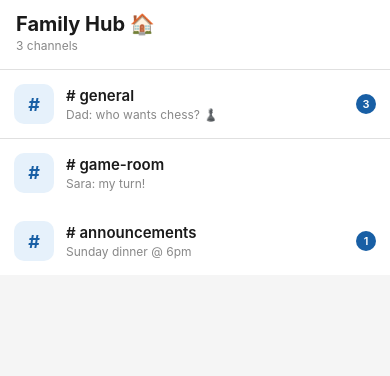
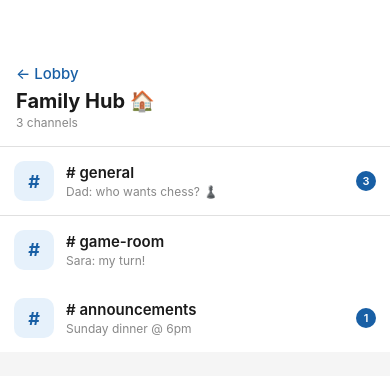
Before and after one commit to HaciyevAlik/Game-app, a React Native app: screen / in a window 390 px wide. Shown: the top 376 px of the page. Built offline with nearby package versions, Linux system fonts and the light colour scheme.

Commit message:
Lobby back button added

```diff
--- a/app.json
+++ b/app.json
@@ -15,6 +15,7 @@
       "supportsTablet": true
     },
     "android": {
+      "softwareKeyboardLayoutMode": "pan",
       "adaptiveIcon": {
         "backgroundColor": "#E6F4FE",
         "foregroundImage": "./assets/android-icon-foreground.png",
--- a/modules/messaging/index.js
+++ b/modules/messaging/index.js
@@ -1,10 +1,13 @@
+import { SafeAreaProvider } from 'react-native-safe-area-context';
 import { AuthProvider } from '../../shared/AuthContext';
 import ChannelListScreen from './screens/ChannelListScreen';
 
-export default function MessagingModule() {
+export default function MessagingModule({ navigation }) {
   return (
-    <AuthProvider>
-      <ChannelListScreen />
-    </AuthProvider>
+    <SafeAreaProvider>
+      <AuthProvider>
+        <ChannelListScreen navigation={navigation} />
+      </AuthProvider>
+    </SafeAreaProvider>
   );
 }
--- a/modules/messaging/screens/ChannelListScreen.jsx
+++ b/modules/messaging/screens/ChannelListScreen.jsx
@@ -11,19 +11,13 @@ const CHANNELS = [
   { id: 'announcements', name: 'announcements', lastMessage: 'Sunday dinner @ 6pm', unread: 1 },
 ];
 
-export default function ChannelListScreen() {
+export default function ChannelListScreen({navigation}) {
   const [activeChannel, setActiveChannel] = useState(null);
 
   if (activeChannel) {
   return (
     <View style={{ flex: 1 }}>
-        <TouchableOpacity
-          style={styles.backButton}
-          onPress={() => setActiveChannel(null)}
-        >
-          <Text style={styles.backText}>← Back</Text>
-        </TouchableOpacity>
-        <ChatScreen channelId={activeChannel} />
+      <ChatScreen channelId={activeChannel} onBack={() => setActiveChannel(null)} />
     </View>
   );
 }
@@ -31,6 +25,9 @@ export default function ChannelListScreen() {
   return (
     <SafeAreaView style={styles.container}>
       <View style={styles.header}>
+  <TouchableOpacity onPress={() => navigation.goBack()}>
+    <Text style={styles.backText}>← Lobby</Text>
+  </TouchableOpacity>
   <Text style={styles.headerTitle}>Family Hub 🏠</Text>
   <Text style={styles.headerSub}>{CHANNELS.length} channels</Text>
 </View>
@@ -70,7 +67,7 @@ const styles = StyleSheet.create({
   header: {
     backgroundColor: '#fff',
   padding: 16,
-    paddingTop: 12,
+  paddingTop: 64,
   borderBottomWidth: 0.5,
   borderBottomColor: '#e0e0e0',
   },
@@ -100,12 +97,10 @@ const styles = StyleSheet.create({
   },
   badgeText: { color: '#fff', fontSize: 11, fontWeight: '600' },
   separator: { height: 0.5, backgroundColor: '#e0e0e0' },
-  backButton: {
-    backgroundColor: '#fff',
-    paddingTop: 52, paddingBottom: 12,
-    paddingHorizontal: 16,
-    borderBottomWidth: 0.5,
-    borderBottomColor: '#e0e0e0',
+  backText: {
+  fontSize: 15,
+  color: '#185FA5',
+  fontWeight: '500',
+  marginBottom: 6,
 },
-  backText: { fontSize: 15, color: '#185FA5', fontWeight: '500' },
 });
--- a/modules/messaging/screens/ChatScreen.jsx
+++ b/modules/messaging/screens/ChatScreen.jsx
@@ -1,11 +1,13 @@
-import { useState, useEffect, useRef } from 'react';
+import { useState, useRef } from 'react';
 import {
   View, Text, FlatList, TextInput,
   TouchableOpacity, StyleSheet, KeyboardAvoidingView, Platform
 } from 'react-native';
+import { useSafeAreaInsets } from 'react-native-safe-area-context';
 import { useAuth } from '../../../shared/AuthContext';
 
-export default function ChatScreen({ channelId = 'general' }) {
+export default function ChatScreen({ channelId = 'general', onBack }) {
+  const insets = useSafeAreaInsets();
   const { userId, username } = useAuth();
   const [messages, setMessages] = useState([
     { id: '1', text: 'Hey everyone! 👋', userId: 'dad', username: 'Dad' },
@@ -16,17 +18,14 @@ export default function ChatScreen({ channelId = 'general' }) {
 
   const sendMessage = () => {
     if (!inputText.trim()) return;
-
     const newMessage = {
       id: Date.now().toString(),
       text: inputText.trim(),
       userId: userId || 'me',
       username: username || 'You',
     };
-
     setMessages(prev => [...prev, newMessage]);
     setInputText('');
-
     setTimeout(() => {
       flatListRef.current?.scrollToEnd({ animated: true });
     }, 100);
@@ -44,9 +43,7 @@ export default function ChatScreen({ channelId = 'general' }) {
           </View>
         )}
         <View style={[styles.bubble, isMe ? styles.bubbleMe : styles.bubbleThem]}>
-          {!isMe && (
-            <Text style={styles.senderName}>{item.username}</Text>
-          )}
+          {!isMe && <Text style={styles.senderName}>{item.username}</Text>}
           <Text style={isMe ? styles.bubbleTextMe : styles.bubbleTextThem}>
             {item.text}
           </Text>
@@ -56,16 +53,20 @@ export default function ChatScreen({ channelId = 'general' }) {
   };
 
   return (
-    <KeyboardAvoidingView
-      style={styles.container}
-      behavior={Platform.OS === 'ios' ? 'padding' : 'height'}
-      keyboardVerticalOffset={90}
-    >
+    <View style={[styles.container, { paddingTop: insets.top - 24 }]}>
       <View style={styles.header}>
+  <TouchableOpacity onPress={onBack} style={styles.backButton}>
+    <Text style={styles.backText}>← Back</Text>
+  </TouchableOpacity>
   <Text style={styles.headerText}># {channelId}</Text>
   <Text style={styles.onlineText}>4 online</Text>
 </View>
 
+      <KeyboardAvoidingView
+        style={{ flex: 1 }}
+        behavior={Platform.OS === 'ios' ? 'padding' : undefined}
+        keyboardVerticalOffset={Platform.OS === 'ios' ? 0 : 0}
+      >
         <FlatList
           ref={flatListRef}
           data={messages}
@@ -77,7 +78,7 @@ export default function ChatScreen({ channelId = 'general' }) {
           }
         />
 
-      <View style={styles.inputBar}>
+        <View style={[styles.inputBar, { paddingBottom: insets.bottom + 8 }]}>
           <TextInput
             style={styles.input}
             placeholder="Message..."
@@ -92,6 +93,7 @@ export default function ChatScreen({ channelId = 'general' }) {
           </TouchableOpacity>
         </View>
       </KeyboardAvoidingView>
+    </View>
   );
 }
 
@@ -100,7 +102,6 @@ const styles = StyleSheet.create({
   header: {
     backgroundColor: '#fff',
     padding: 16,
-    paddingTop: 52,
     borderBottomWidth: 0.5,
     borderBottomColor: '#e0e0e0',
   },
@@ -120,13 +121,8 @@ const styles = StyleSheet.create({
     alignItems: 'center', justifyContent: 'center',
   },
   avatarText: { fontSize: 13, fontWeight: '600', color: '#0C447C' },
-  bubble: {
-    maxWidth: '75%', padding: 10, borderRadius: 16,
-  },
-  bubbleMe: {
-    backgroundColor: '#185FA5',
-    borderBottomRightRadius: 4,
-  },
+  bubble: { maxWidth: '75%', padding: 10, borderRadius: 16 },
+  bubbleMe: { backgroundColor: '#185FA5', borderBottomRightRadius: 4 },
   bubbleThem: {
     backgroundColor: '#fff',
     borderBottomLeftRadius: 4,
@@ -136,6 +132,14 @@ const styles = StyleSheet.create({
   senderName: { fontSize: 11, color: '#888', marginBottom: 3 },
   bubbleTextMe: { color: '#fff', fontSize: 14 },
   bubbleTextThem: { color: '#1a1a1a', fontSize: 14 },
+  backButton: {
+    marginBottom: 4,
+  },
+  backText: {
+    fontSize: 15,
+    color: '#185FA5',
+    fontWeight: '500',
+  },
   inputBar: {
     flexDirection: 'row',
     padding: 12,
--- a/package.json
+++ b/package.json
@@ -12,7 +12,8 @@
     "expo": "55.0.10-canary-20260328-2049187",
     "expo-status-bar": "55.0.5-canary-20260328-2049187",
     "react": "19.2.0",
-    "react-native": "0.83.4"
+    "react-native": "0.83.4",
+    "react-native-safe-area-context": "~5.6.2"
   },
   "private": true
 }
```
Also changed, not shown: 1 other file (tests, documents, lock files or other folders). Lines whose indentation alone changed are shown as unchanged.
